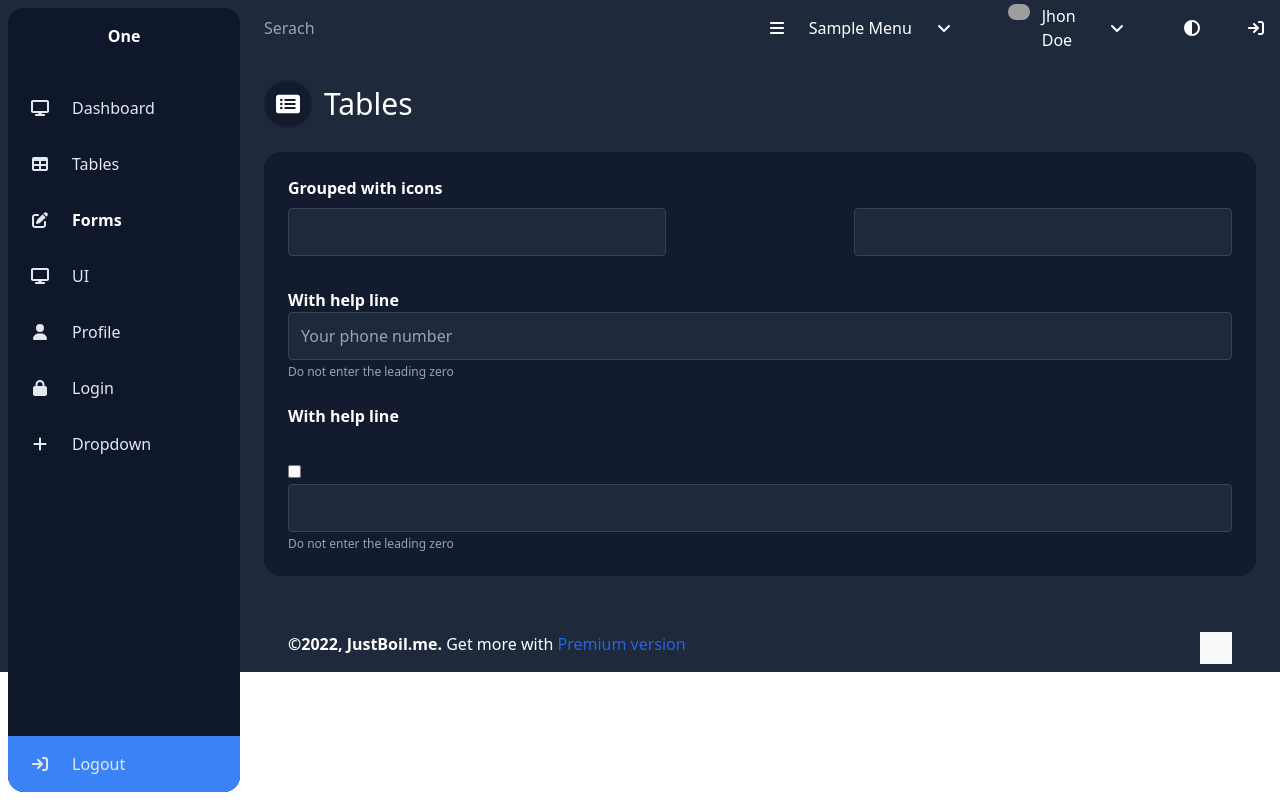
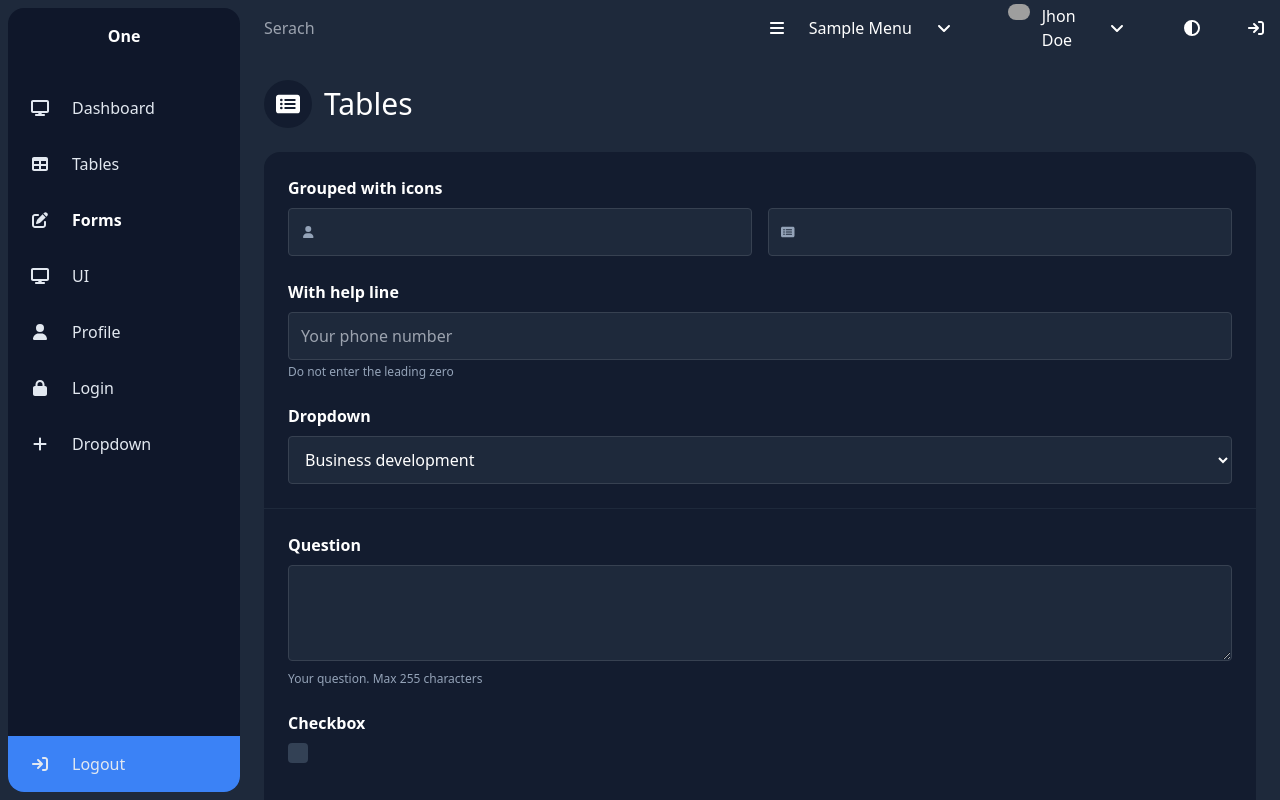
Before and after one commit to VillD/ProjectoERP, a Vue app: page /dashboard/form in a window 1280 px wide. Shown: the top 800 px of the page. Built offline with nearby package versions, Linux system fonts and the light colour scheme; grey boxes are pictures that could not be loaded.

Commit message:
avance con inputs booleanos

```diff
--- a/src/components/DataTable.vue
+++ b/src/components/DataTable.vue
@@ -150,6 +150,6 @@ addId()
     :entries="entries"
     :num-entries="[5, 10, 15, 20]"
     :search="true"
-    :checkable="false"
+    :checkable="true"
   />
 </template>
--- /dev/null
+++ b/src/components/FormCheck.vue
@@ -0,0 +1,54 @@
+<script setup>
+import { computed, ref } from 'vue'
+import BaseIcon from './BaseIcon.vue'
+
+const emit = defineEmits(['update:modelValue'])
+
+const modelValue = ref(false)
+
+const computedValue = computed({
+  get: () => modelValue,
+  set: (value) => {
+    modelValue.value = value
+    emit('update:modelValue', value)
+  }
+})
+const props = defineProps({
+  isSwitch: Boolean,
+  isCheckbox: Boolean
+})
+const stylesCheck = computed(() => {
+  let base = []
+  props.isSwitch
+    ? base.push(
+        'appearance-none p-1 flex rounded-full items-center w-12 h-6 bg-slate-500 before:block before:h-5 before:w-5 before:bg-white before:rounded-full checked:flex-row-reverse checked:bg-blue-500'
+      )
+    : base.push(
+        'appearance-none flex items-center justify-center text-white p-1 rounded w-5 h-5 bg-slate-700 checked:bg-blue-500 cursor-pointer'
+      )
+  return base
+})
+const styleContent = computed(() => {
+  let base = []
+  props.isSwitch
+    ? ''
+    : base.push('relative w-5 h-5 flex justify-center items-center')
+  return base
+})
+</script>
+<template>
+  <div :class="styleContent">
+    <input
+      v-model="computedValue"
+      type="checkbox"
+      :class="stylesCheck"
+    />
+    <div v-if="!isSwitch">
+      <BaseIcon
+        v-if="modelValue"
+        class="absolute cursor-pointer text-white"
+        name="fa-solid fa-check"
+      />
+    </div>
+  </div>
+</template>
--- a/src/components/FormExample.vue
+++ b/src/components/FormExample.vue
@@ -1,53 +1,62 @@
 <script setup>
 import InputText from './InputText.vue'
+import InputSelect from './InputSelect.vue'
+import FormField from './FormField.vue'
+import InputTextArea from './InputTextArea.vue'
+import BaseButton from './BaseButton.vue'
+import FormCheck from './FormCheck.vue'
 </script>
 <template>
   <div class="p-6">
     <form
       action=""
-      class="flex flex-col gap-6"
+      class=""
     >
-      <div>
-        <label class="font-bold">Grouped with icons</label>
-        <div class="flex justify-between mt-2">
+      <FormField label="Grouped with icons">
+        <div class="flex justify-between mt-2 gap-4">
           <InputText
             type-input="text"
-            value="John Doe"
-            icon="faUser"
-            class="w-2/5"
+            icon="fa-user"
+            class="w-full"
           />
           <InputText
             type-input="text"
-            icon=""
-            value="john.doe@example.com"
-            class="w-2/5"
+            icon="fa-rectangle-list"
+            class="w-full"
           />
         </div>
-      </div>
+      </FormField>
 
-      <div class="mt-2">
-        <label class="font-bold">With help line</label>
+      <FormField
+        label="With help line"
+        help="Do not enter the leading zero"
+      >
         <InputText
           type-input="text"
-          value="John Doe"
-          class="w-full"
-          text-shadow="Your phone number"
+          class="w-full mt-2"
+          text-ghost="Your phone number"
         />
-        <p class="text-slate-400 mt-1 text-xs">Do not enter the leading zero</p>
-      </div>
+      </FormField>
 
-      <label class="font-bold">With help line</label>
-      <div class="mt-2">
-        <input
-          type="checkbox"
-          name=""
+      <FormField label="Dropdown">
+        <InputSelect
+          :value-opions="['Business development', 'Marketing', 'Sales']"
+          class="mt-2"
         />
-        <InputText
-          type-input="password"
-          value="John Doe"
-          class="w-full"
-        />
-        <p class="text-slate-400 mt-1 text-xs">Do not enter the leading zero</p>
+      </FormField>
+
+      <hr class="my-6 -mx-6 border-slate-800 border-t" />
+
+      <FormField
+        label="Question"
+        help="Your question. Max 255 characters"
+      >
+        <InputTextArea text-ghost="Explain how we can help you" />
+      </FormField>
+      <FormField label="Checkbox"><FormCheck /> </FormField>
+      <div class="flex gap-4 py-6">
+        <BaseButton>Submit</BaseButton>
+        <BaseButton outline>Reset</BaseButton>
       </div>
     </form>
   </div>
--- /dev/null
+++ b/src/components/FormField.vue
@@ -0,0 +1,34 @@
+<script setup>
+defineProps({
+  label: {
+    type: String,
+    default: null
+  },
+  labelFor: {
+    type: String,
+    default: null
+  },
+  help: {
+    type: String,
+    default: null
+  }
+})
+</script>
+<template>
+  <div class="mb-6 last:mb-0">
+    <label
+      v-if="label"
+      :for="labelFor"
+      class="block font-bold mb-2"
+      >{{ label }}
+    </label>
+
+    <slot />
+    <div
+      v-if="help"
+      class="text-xs text-slate-400 mt-1"
+    >
+      {{ help }}
+    </div>
+  </div>
+</template>
--- /dev/null
+++ b/src/components/InputSelect.vue
@@ -0,0 +1,22 @@
+<script setup>
+defineProps({
+  valueOpions: {
+    type: Array,
+    default: null
+  }
+})
+</script>
+<template>
+  <div>
+    <select
+      class="px-3 py-2 bg-slate-800 h-12 placeholder:bg-gray-400 rounded w-full border border-gray-700"
+    >
+      <option
+        v-for="(value, k) in valueOpions"
+        :key="k"
+      >
+        {{ value }}
+      </option>
+    </select>
+  </div>
+</template>
--- a/src/components/InputText.vue
+++ b/src/components/InputText.vue
@@ -1,15 +1,18 @@
 <script setup>
 import BaseIcon from './BaseIcon.vue'
 defineProps({
-  textShadow: String,
+  textGhost: String,
   icon: {
     type: String,
     default: null
   },
-  text: String,
+  text: {
+    type: String,
+    default: null
+  },
   typeInput: {
     type: String,
-    required: true
+    default: null
   }
 })
 </script>
@@ -17,15 +20,18 @@ defineProps({
   <div class="relative">
     <input
       :type="typeInput"
-      :placeholder="textShadow"
-      :value="text"
+      :placeholder="textGhost"
       :class="icon ? 'pl-10' : 'px-3'"
       class="h-12 border border-gray-700 bg-slate-800 text-white w-full rounded"
     />
-    <BaseIcon
-      v-if="icon"
-      :name="icon"
-      class="text-white absolute"
-    />
+    <div
+      class="absolute left-0 top-0 w-10 h-12 flex justify-center items-center"
+    >
+      <BaseIcon
+        v-if="icon"
+        :name="icon"
+        class="text-xs text-slate-400"
+      />
+    </div>
   </div>
 </template>
--- /dev/null
+++ b/src/components/InputTextArea.vue
@@ -0,0 +1,17 @@
+<script setup>
+defineProps({
+  textGhost: {
+    type: String,
+    default: null
+  }
+})
+</script>
+<template>
+  <div>
+    <textarea
+      :placeholder="textGhost"
+      class="px-3 py-2 w-full h-24 border border-gray-700 bg-slate-800 text-white rounded"
+    >
+    </textarea>
+  </div>
+</template>
--- a/src/layouts/LayoutDashboard.vue
+++ b/src/layouts/LayoutDashboard.vue
@@ -9,7 +9,7 @@ import NavComponent from '../components/NavBar.vue'
   >
     <NavComponent />
     <AsideMenu />
-    <router-view></router-view>
+    <router-view class="min-h-screen"></router-view>
     <FooterComponent />
   </div>
 </template>
--- a/src/views/HomeView.vue
+++ b/src/views/HomeView.vue
@@ -77,8 +77,8 @@ import CardClient from '../components/CardClient.vue'
           class="flex bg-slate-900/70 rounded-2xl p-6 justify-between items-center mb-6 hover:shadow-lg transition-shadow"
         >
           <CardTransaction
+            iconWidget="fa-solid fa-credit-card"
             amount="971.34"
-            iconWidget="fa-solid fa-credit-card"
             date="5 days ago"
             business="via Fahey - Keebler"
             name="Savings Account"
```
